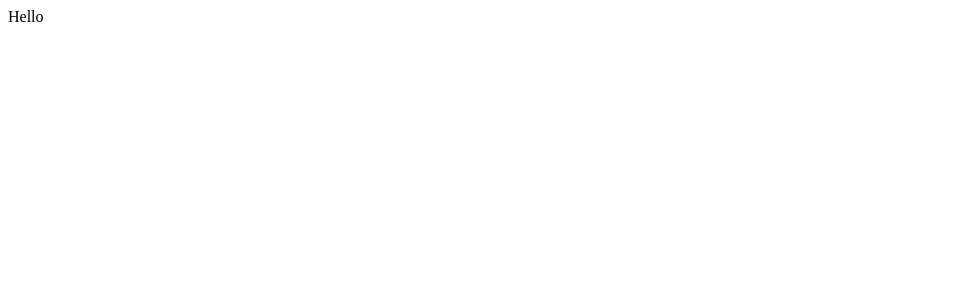
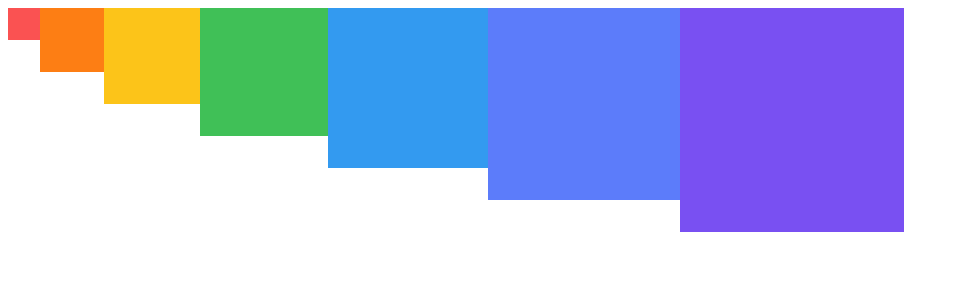
Before and after one commit to kuroneko-s/React-movie_app-F, a React (Create React App) app: page / in a window 1280 px wide. Shown: the top 300 px of the page, without its empty margins (0-959 px from the left). Built offline with nearby package versions, Linux system fonts and the light colour scheme.

Commit message:
0428 ...ing

```diff
--- a/package.json
+++ b/package.json
@@ -6,6 +6,7 @@
     "@testing-library/jest-dom": "^5.11.4",
     "@testing-library/react": "^11.1.0",
     "@testing-library/user-event": "^12.1.10",
+    "node-sass": "^5.0.0",
     "react": "^17.0.2",
     "react-dom": "^17.0.2",
     "react-scripts": "4.0.3",
--- a/src/App.js
+++ b/src/App.js
@@ -1,7 +1,8 @@
 import React from 'react';
+import SassComponent from './chap.09/SassComponet';
 
 const App = () => {
-  return <div>Hello</div>;
+  return <SassComponent />;
 };
 
 export default App;
--- /dev/null
+++ b/src/chap.09/SassComponent.scss
@@ -0,0 +1,41 @@
+@import './styled/utils.scss';
+
+.SassComponent {
+    display: flex;
+    .box {
+        background: red;
+        cursor: pointer;
+        transition: all 0.3s ease-in;
+        &.red{
+            background: $red;
+            @include square(1);
+        }
+        &.orange{
+            background: $orange;
+            @include square(2);
+        }
+        &.yellow{
+            background: $yellow;
+            @include square(3);
+        }
+        &.green{
+            background: $green;
+            @include square(4);
+        }
+        &.blue{
+            background: $blue;
+            @include square(5);
+        }
+        &.indigo{
+            background: $indigo;
+            @include square(6);
+        }
+        &.violet{
+            background: $violet;
+            @include square(7);
+        }
+        &:hover{
+            background: black;
+        }
+    }
+}
--- /dev/null
+++ b/src/chap.09/SassComponet.js
@@ -0,0 +1,20 @@
+import React from 'react';
+import './SassComponent.scss';
+
+const SassComponent = () => {
+  return (
+    <div>
+      <div className="SassComponent">
+        <div className="box red" />
+        <div className="box orange" />
+        <div className="box yellow" />
+        <div className="box green" />
+        <div className="box blue" />
+        <div className="box indigo" />
+        <div className="box violet" />
+      </div>
+    </div>
+  );
+};
+
+export default SassComponent;
--- /dev/null
+++ b/src/chap.09/styled/utils.scss
@@ -0,0 +1,14 @@
+$red: #fa5252;
+$orange: #fd7e14;
+$yellow: #fcc419;
+$green: #40c057;
+$blue: #339af0;
+$indigo: #5c7cfa;
+$violet: #7950f2;
+
+// mixin ( 재사용되는 스타일 블록을 함수처럼 사용 가능 )
+@mixin square($size) {
+    $calculated: 32px * $size;
+    width: $calculated;
+    height: $calculated;
+}
```
Also changed, not shown: 1 other file (tests, documents, lock files or other folders).
